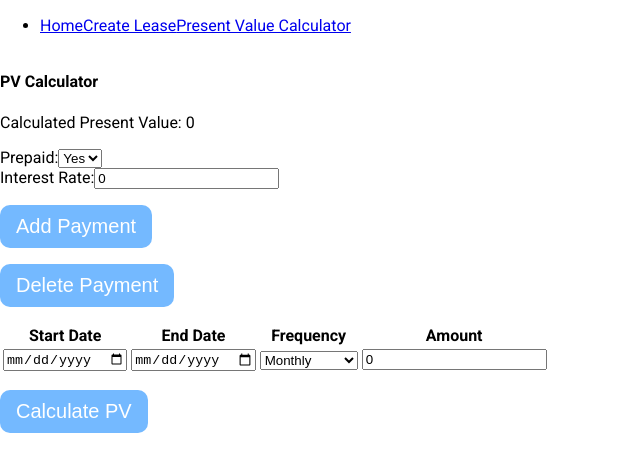
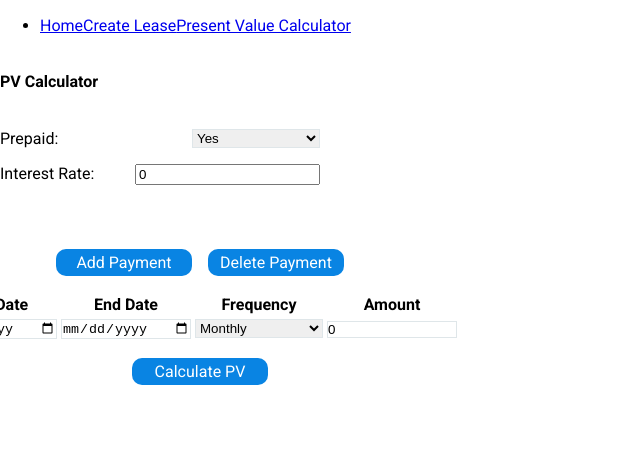
Before and after one commit to spur23/leases-react, a React (Create React App) app: page /leases-react/present-value-calculator in a window 1280 px wide. Shown: the top 472 px of the page, without its empty margins (0-640 px from the left). Built offline with nearby package versions, Linux system fonts and the light colour scheme; the HTML template or start-up script is replaced by a standard one.

Commit message:
add styled component

```diff
--- a/src/pages/PresentValueCalculator.tsx
+++ b/src/pages/PresentValueCalculator.tsx
@@ -7,6 +7,7 @@ import { InputTypes } from './CreateLease';
 import { useForm } from '../hooks/useForm';
 import Input from '../components/input/Input';
 import { calculatePresentValue, formatNumberDecimal } from '../helpers/utils';
+import StyledPresentValueCalc from './StyledPresentValueCalc';
 
 const leaseInitialValues = {
   prepaid: 'true',
@@ -69,24 +70,32 @@ const PresentValueCalculatorPage = (props: RouteComponentProps) => {
   ];
 
   return (
-    <div className="presentvaluepage-container">
+    <StyledPresentValueCalc>
       <h4>PV Calculator</h4>
+      <form onSubmit={onSubmit}>
+        {presentValue !== 0 && (
           <p>Calculated Present Value: {formatNumberDecimal(presentValue)}</p>
-      <form onSubmit={onSubmit}>
+        )}
         {inputObject.map((input, index) => (
           <div key={`${input}-${index}`} className="input-container">
             <Input config={input} />
           </div>
         ))}
+        <div className="payments-container">
           <Payments
             onChange={onChangePayments}
             onClickAdd={onClickAddPayment}
             onClickDelete={onClickDeletePayment}
             paymentsArr={payments}
           />
-        <button type="submit">Calculate PV</button>
+        </div>
+        <div className="submit-button-container">
+          <button type="submit" className="form-submit">
+            Calculate PV
+          </button>
+        </div>
       </form>
-    </div>
+    </StyledPresentValueCalc>
   );
 };
 
```
Lines whose indentation alone changed are shown as unchanged.
